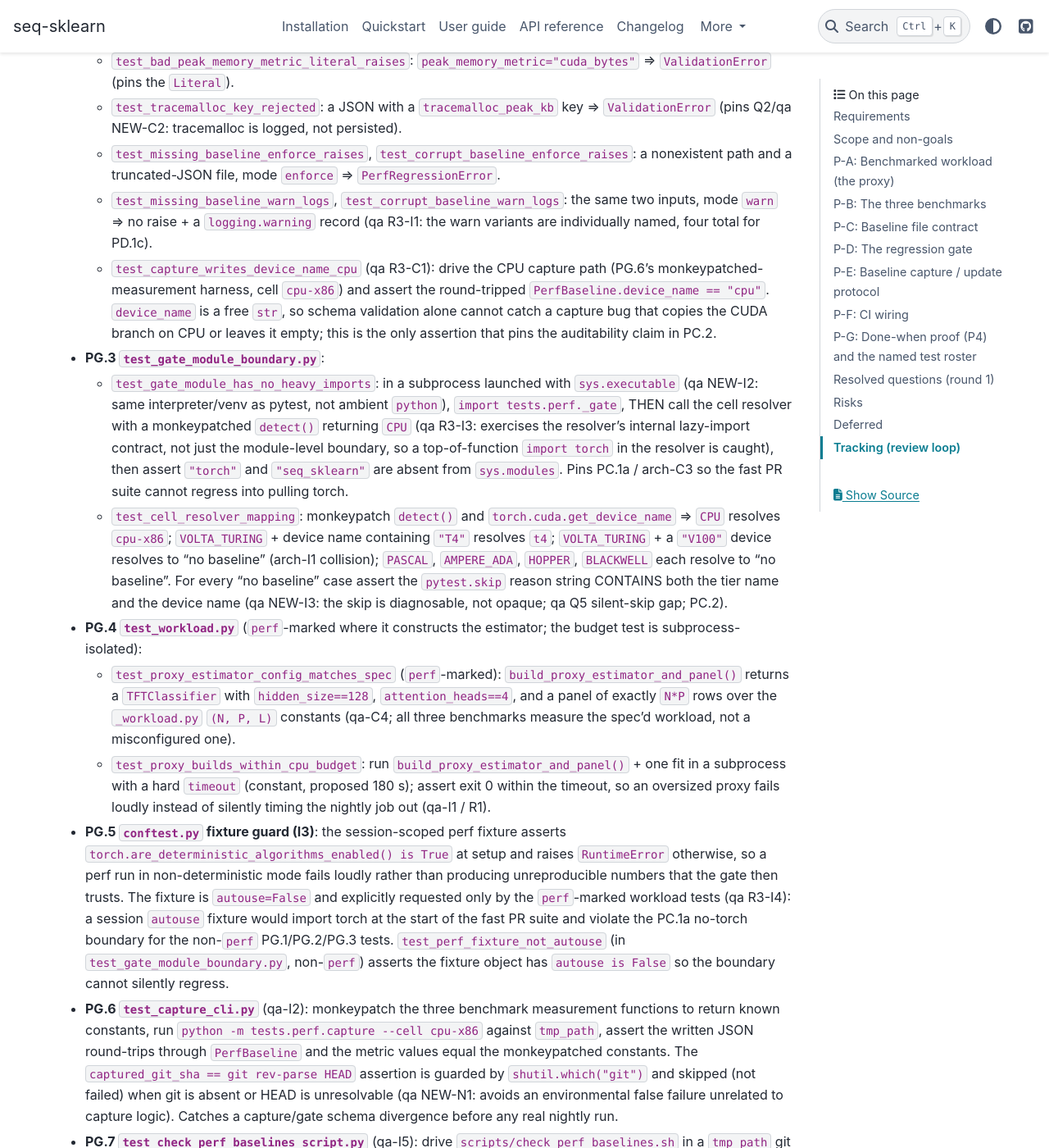
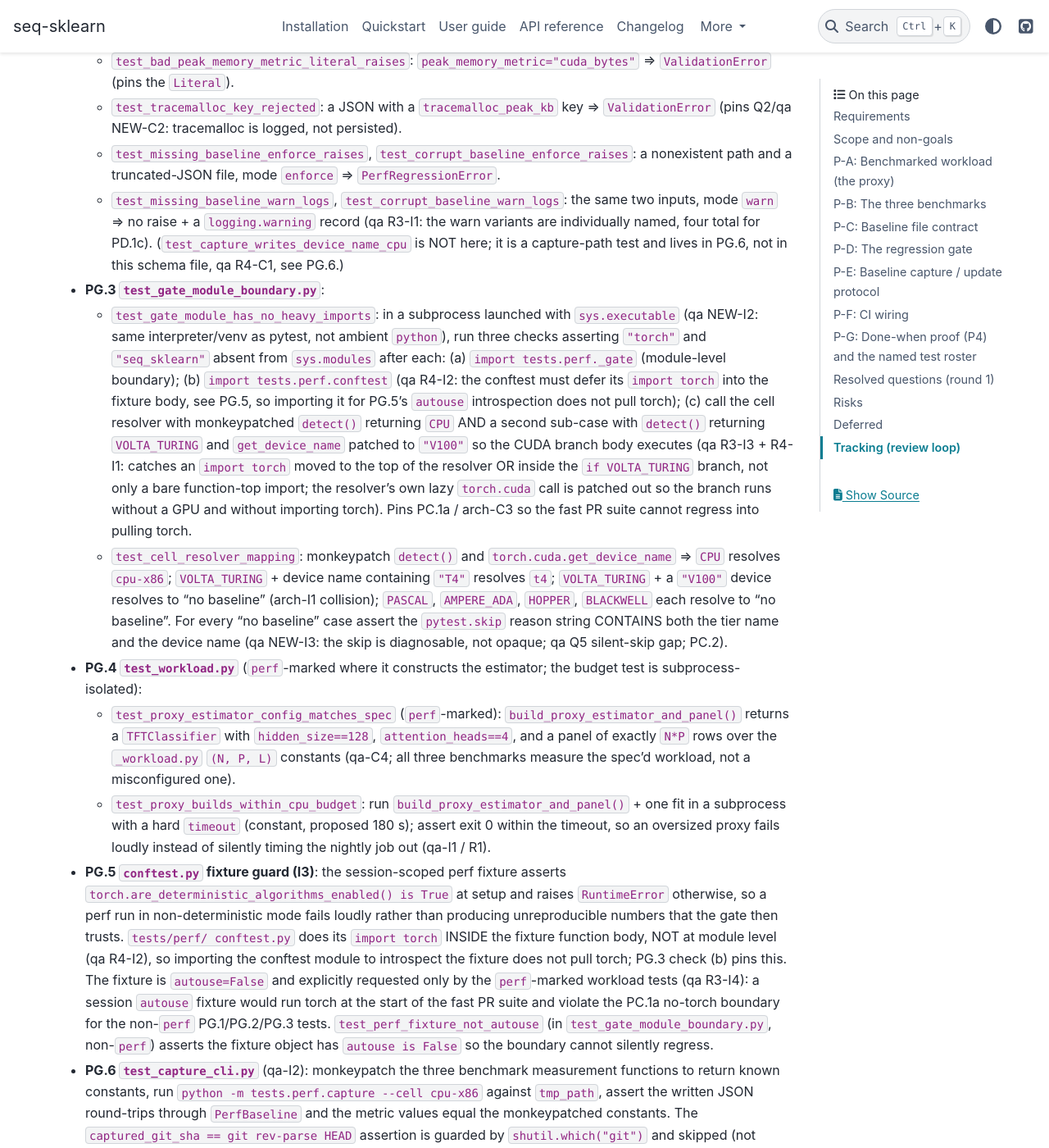
Before and after one commit to switch527/seq-sklearn, a Sphinx documentation site: the page built from docs/phase11_perf_baselines.md, in a window 1280 px wide and 1400 px high, scrolled down 6405 px. Shown: the whole window at 82% size. Built offline with Sphinx 7.4.7 and the PyData theme 0.15.4, drawn with Linux system fonts in a browser that asks for light colours; some of the changed text lies outside the part shown.

Commit message:
docs(phase11): address design-review R4 (qa 1C/2I/2N)
qa R4-C1: test_capture_writes_device_name_cpu moved PG.2 -> PG.6
(capture-path file, not schema file, so it exercises capture code
not vacuous schema construction). R4-I1: PG.3 adds VOLTA_TURING+V100
sub-case (catches torch import in resolver CUDA branch). R4-I2:
conftest defers import torch into fixture body; PG.3 asserts conftest
import is torch-free. R4-N1: PG.9 -> test_gate_logic.py. R4-N2:
CUDA device_name test deferred D4 with reason. arch+style APPROVE.

Co-Authored-By: Claude Opus 4.7 (1M context) <noreply@anthropic.com>

```diff
--- a/docs/phase11_perf_baselines.md
+++ b/docs/phase11_perf_baselines.md
@@ -357,22 +357,26 @@ and the gate's correctness offline, deterministic, and fast.
     `test_corrupt_baseline_warn_logs`: the same two inputs, mode
     `warn` => no raise + a `logging.warning` record (qa R3-I1: the
     warn variants are individually named, four total for PD.1c).
-  - `test_capture_writes_device_name_cpu` (qa R3-C1): drive the CPU
-    capture path (PG.6's monkeypatched-measurement harness, cell
-    `cpu-x86`) and assert the round-tripped `PerfBaseline.device_name
-    == "cpu"`. `device_name` is a free `str`, so schema validation
-    alone cannot catch a capture bug that copies the CUDA branch on
-    CPU or leaves it empty; this is the only assertion that pins the
-    auditability claim in PC.2.
+  (`test_capture_writes_device_name_cpu` is NOT here; it is a
+  capture-path test and lives in PG.6, not in this schema file, qa
+  R4-C1, see PG.6.)
 - **PG.3 `test_gate_module_boundary.py`**:
   - `test_gate_module_has_no_heavy_imports`: in a subprocess launched
     with `sys.executable` (qa NEW-I2: same interpreter/venv as pytest,
-    not ambient `python`), `import tests.perf._gate`, THEN call the
-    cell resolver with a monkeypatched `detect()` returning `CPU`
-    (qa R3-I3: exercises the resolver's internal lazy-import contract,
-    not just the module-level boundary, so a top-of-function
-    `import torch` in the resolver is caught), then assert `"torch"`
-    and `"seq_sklearn"` are absent from `sys.modules`. Pins PC.1a /
+    not ambient `python`), run three checks asserting `"torch"` and
+    `"seq_sklearn"` absent from `sys.modules` after each: (a)
+    `import tests.perf._gate` (module-level boundary); (b)
+    `import tests.perf.conftest` (qa R4-I2: the conftest must defer
+    its `import torch` into the fixture body, see PG.5, so importing
+    it for PG.5's `autouse` introspection does not pull torch); (c)
+    call the cell resolver with monkeypatched `detect()` returning
+    `CPU` AND a second sub-case with `detect()` returning
+    `VOLTA_TURING` and `get_device_name` patched to `"V100"` so the
+    CUDA branch body executes (qa R3-I3 + R4-I1: catches an
+    `import torch` moved to the top of the resolver OR inside the
+    `if VOLTA_TURING` branch, not only a bare function-top import; the
+    resolver's own lazy `torch.cuda` call is patched out so the branch
+    runs without a GPU and without importing torch). Pins PC.1a /
     arch-C3 so the fast PR suite cannot regress into pulling torch.
   - `test_cell_resolver_mapping`: monkeypatch `detect()` and
     `torch.cuda.get_device_name` => `CPU` resolves `cpu-x86`;
@@ -400,14 +404,18 @@ and the gate's correctness offline, deterministic, and fast.
   fixture asserts `torch.are_deterministic_algorithms_enabled() is
   True` at setup and raises `RuntimeError` otherwise, so a perf run in
   non-deterministic mode fails loudly rather than producing
-  unreproducible numbers that the gate then trusts. The fixture is
-  `autouse=False` and explicitly requested only by the `perf`-marked
-  workload tests (qa R3-I4): a session `autouse` fixture would import
-  torch at the start of the fast PR suite and violate the PC.1a
-  no-torch boundary for the non-`perf` PG.1/PG.2/PG.3 tests.
-  `test_perf_fixture_not_autouse` (in `test_gate_module_boundary.py`,
-  non-`perf`) asserts the fixture object has `autouse is False` so the
-  boundary cannot silently regress.
+  unreproducible numbers that the gate then trusts. `tests/perf/
+  conftest.py` does its `import torch` INSIDE the fixture function
+  body, NOT at module level (qa R4-I2), so importing the conftest
+  module to introspect the fixture does not pull torch; PG.3 check
+  (b) pins this. The fixture is `autouse=False` and explicitly
+  requested only by the `perf`-marked workload tests (qa R3-I4): a
+  session `autouse` fixture would run torch at the start of the fast
+  PR suite and violate the PC.1a no-torch boundary for the non-`perf`
+  PG.1/PG.2/PG.3 tests. `test_perf_fixture_not_autouse` (in
+  `test_gate_module_boundary.py`, non-`perf`) asserts the fixture
+  object has `autouse is False` so the boundary cannot silently
+  regress.
 - **PG.6 `test_capture_cli.py`** (qa-I2): monkeypatch the three
   benchmark measurement functions to return known constants, run
   `python -m tests.perf.capture --cell cpu-x86` against `tmp_path`,
@@ -418,6 +426,18 @@ and the gate's correctness offline, deterministic, and fast.
   HEAD is unresolvable (qa NEW-N1: avoids an environmental false
   failure unrelated to capture logic). Catches a capture/gate schema
   divergence before any real nightly run.
+  - `test_capture_writes_device_name_cpu` (qa R3-C1 / R4-C1, lives
+    HERE in the capture-path file, not in PG.2's schema file, because
+    it must exercise the capture code, not schema construction): run
+    the SAME capture entrypoint as above with cell `cpu-x86` and
+    monkeypatched measurements, assert the round-tripped
+    `PerfBaseline.device_name == "cpu"`. `device_name` is a free
+    `str`, so schema validation alone cannot catch a capture bug that
+    copies the CUDA branch on CPU or writes an empty string; running
+    the capture path is the only thing that pins the PC.2
+    auditability claim. The CUDA-cell analog
+    (`device_name == get_device_name(0)`) is GPU-only and Deferred
+    (D4) since it cannot run on CPU CI.
 - **PG.7 `test_check_perf_baselines_script.py`** (qa-I5): drive
   `scripts/check_perf_baselines.sh` in a `tmp_path` git repo over
   these cases: bot author + baseline change => exit 1 AND stdout
@@ -432,11 +452,13 @@ and the gate's correctness offline, deterministic, and fast.
   asserted applied (qa-N1); `test_bench_min_rounds_applied` asserts
   the train-step benchmark is invoked with `BENCH_MIN_ROUNDS` (PD.3 /
   arch R3-N).
-- **PG.9 `test_latency_breach_does_not_raise`** (qa R3-N1): a measured
-  `inference_latency_median_s` of baseline * 3.0 under mode `enforce`
-  (matching metric, non-provisional) => no raise. Pins PD.1's
-  "latency is observational, not gated" so an implementation that
-  accidentally hard-gates latency is caught.
+- **PG.9** `test_latency_breach_does_not_raise` lives in
+  `test_gate_logic.py` (PG.1's file; it is a gate-dispatch behavior
+  test, qa R4-N1): a measured `inference_latency_median_s` of
+  baseline * 3.0 under mode `enforce` (matching metric,
+  non-provisional) => no raise. Pins PD.1's "latency is
+  observational, not gated" so an implementation that accidentally
+  hard-gates latency is caught.
 
 ## Resolved questions (round 1)
 
@@ -487,6 +509,12 @@ and the gate's correctness offline, deterministic, and fast.
   (A13 "optional"): registry admits them by adding a tier->file mapping
   and a captured JSON, no code change; not a v1 deliverable.
 - **D3** Multi-GPU / distributed perf (NG3).
+- **D4** CUDA-cell `device_name == get_device_name(0)` capture test
+  (the GPU analog of `test_capture_writes_device_name_cpu`): GPU-only,
+  cannot run on CPU CI, so deferred to the nightly self-hosted GPU
+  perf job's first real run. The CPU-cell value IS pinned (PG.6); the
+  CUDA value is auditable on every captured row via `device_name`
+  (PC.1) even without a dedicated test (qa R4-N2).
 
 ## Tracking (review loop)
 
@@ -605,4 +633,40 @@ audit-level gaps:
     density): left as-is, pure prose polish with no behavioral content
     (cosmetic; deferred, not blocking).
 
-Gemini final pass: not yet run (runs after Claude consensus).
+Round 4 (architecture 0C/0I/2N APPROVE; style 0/0/0 APPROVE; qa
+1C/2I/2N REQUEST_CHANGES). arch + style reached consensus and judged
+the doc Gemini-eligible; qa surfaced placement/precision fixes that
+are mechanical (not a design disagreement), addressed in a round-4
+follow-up rather than stopping at the nominal cap, since the fixes
+are non-contentious and the reviewer's intent is unambiguous:
+
+- Addressed (CRITICAL):
+  - qa R4-C1: `test_capture_writes_device_name_cpu` moved out of
+    PG.2 (`test_baseline_schema.py`, where a schema-only construction
+    would be vacuous) into PG.6 (`test_capture_cli.py`), reusing the
+    same capture entrypoint+harness so it exercises the capture code,
+    not schema construction. PG.2 now carries an explicit pointer
+    that the test is NOT there and why.
+- Addressed (IMPROVEMENT):
+  - qa R4-I1: PG.3 `test_gate_module_has_no_heavy_imports` adds a
+    `VOLTA_TURING` + `get_device_name->"V100"` sub-case so a torch
+    import inside the resolver's CUDA branch is caught, not only a
+    bare function-top import.
+  - qa R4-I2: PG.5 states `conftest.py` does `import torch` inside
+    the fixture body, not at module level; PG.3 check (b) asserts
+    importing `tests.perf.conftest` does not pull torch.
+- Addressed (NITPICK):
+  - qa R4-N1: PG.9 assigned to `test_gate_logic.py` (PG.1's file).
+  - qa R4-N2: CUDA-cell `device_name` capture test recorded as
+    Deferred D4 with reason (GPU-only, value still auditable via the
+    `device_name` field on every captured row).
+
+Consensus: round 4. architecture-reviewer and style-reviewer APPROVE
+with zero CRITICAL/IMPROVEMENT; qa-test-coverage's round-4 CRITICAL
++ IMPROVEMENTs were mechanical doc-placement/precision items, all
+resolved in-doc above (a confirming qa pass verifies closure). Two
+NITPICKs (PG.3 subprocess-monkeypatch mechanism unstated; NG1 prose
+density) remain, permitted by the consensus rule.
+
+Gemini final pass: not yet run (runs after the confirming qa pass
+verifies the round-4 CRITICAL is closed).
```
